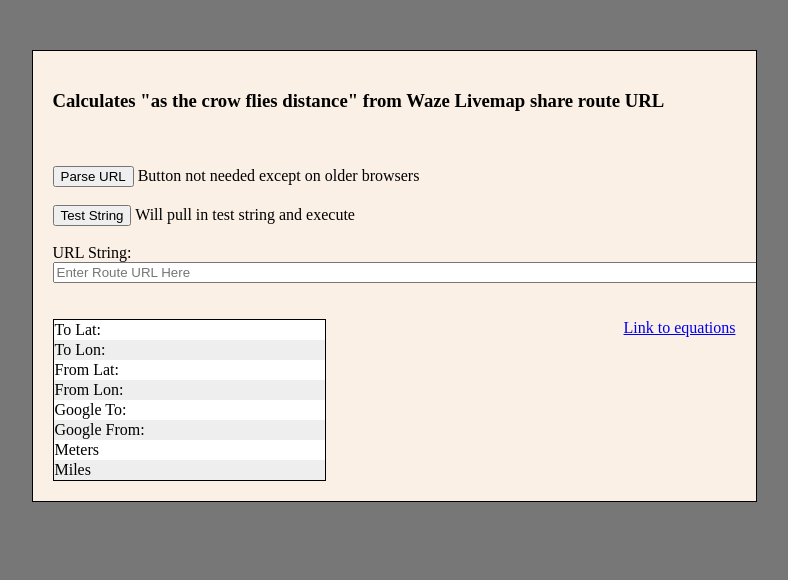
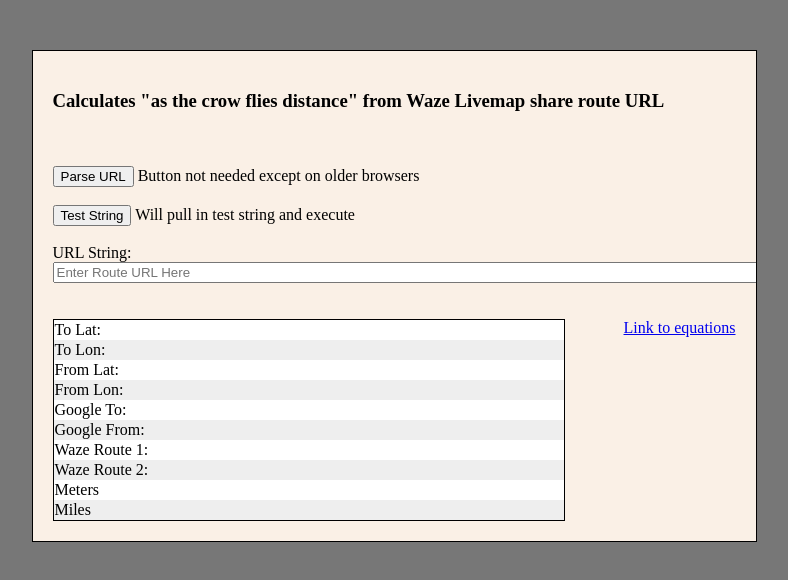
Before and after one commit to sawicki/waze, a plain HTML site: page index.html in a window 1280 px wide. Shown: the whole page, without its empty margins (246-1034 px from the left). Drawn offline with Linux system fonts and the light colour scheme.

Commit message:
added two phone routing strings

```diff
--- a/index.html
+++ b/index.html
@@ -49,7 +49,8 @@ h1 {
     color: maroon;
     margin-left: 40px;
 }
-td {width:80px;}
+td {width:90px;}
+td.answer {width:150px;}
 table#t01 {
     border: 1px solid black;
     border-collapse: collapse;
@@ -91,7 +92,7 @@ URL String: <input  type="text"  onpaste="setTimeout(parseURL,10);" id="urlStrin
 
 
 
-<table id="t01" style="width:40%">
+<table id="t01" style="width:75%">
   <tr>
     <td>To Lat: </td>
     <td id="toLat" class="answer" ></td>
@@ -115,6 +116,14 @@ URL String: <input  type="text"  onpaste="setTimeout(parseURL,10);" id="urlStrin
    <tr>
     <td> Google From:</td>
     <td id="googleFrom" class="answer" ></td>
+   </tr>
+    <tr>
+    <td>Waze Route 1:</td>
+    <td id="waze1" class="answer" ></td>
+   </tr>
+   <tr>
+    <td> Waze Route 2:</td>
+    <td id="waze2" class="answer" ></td>
    </tr>
    <tr>
     <td>Meters </td>
@@ -152,10 +161,16 @@ function parseURL() {
 	document.getElementById("toLon").innerHTML = toLon;
 	document.getElementById("googleTo").innerHTML = toLat.toString() + "  " + toLon.toString();
 	document.getElementById("googleFrom").innerHTML = fromLat + " " + fromLon;
+
+
+	document.getElementById("waze2").innerHTML = "http://waze.to/?ll="+toLat+","+toLon+"&navigate=yes";
+	document.getElementById("waze1").innerHTML = "http://waze.to/?ll="+fromLat+","+fromLon+"&navigate=yes";
+
+
 	meters = distanceCalc(fromLat,fromLon,toLat,toLon);
 	document.getElementById("meters").innerHTML = meters.toFixed(2);
     document.getElementById("miles").innerHTML = (0.000621371* meters).toFixed(2);
-
+	//http://waze.to/?ll=28.01565,-82.73798&navigate=yes
 }
 //*********************************************************************
 // helper function to return to right of embedded string
```
